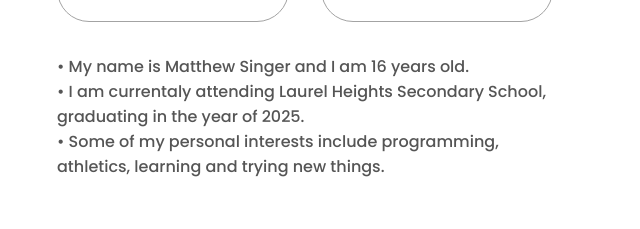
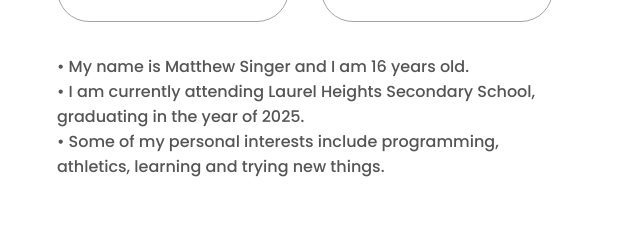
Before and after one commit to Mausmato/portfolio_site, a plain HTML site: page index.html in a window 1280 px wide. Shown: the part 1211-1440 px from the top of the page, 567-1207 px from the left. Drawn offline with Linux system fonts and the light colour scheme.

Commit message:
Update index.html

```diff
--- a/index.html
+++ b/index.html
@@ -101,7 +101,7 @@
           </div>
           <div class="text-container">
             <p>
-              • My name is Matthew Singer and I am 16 years old. <br>• I am currentaly attending Laurel Heights Secondary School, graduating in the year of 2025. <br>• Some of my personal interests include programming, athletics, learning and trying new things.
+              • My name is Matthew Singer and I am 16 years old. <br>• I am currently attending Laurel Heights Secondary School, graduating in the year of 2025. <br>• Some of my personal interests include programming, athletics, learning and trying new things.
             </p>
           </div>
         </div>
```
